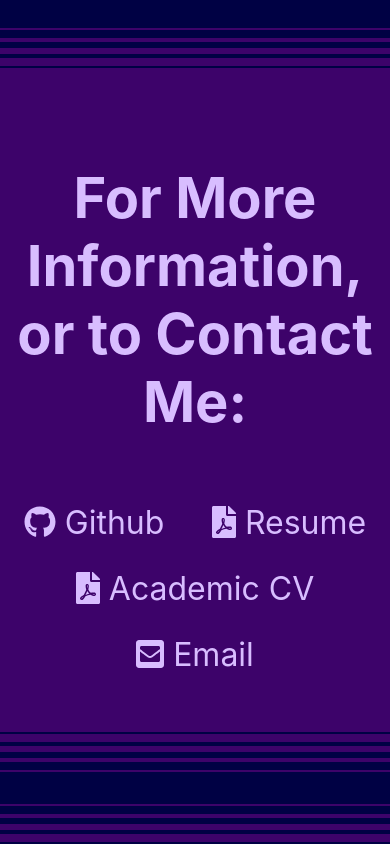
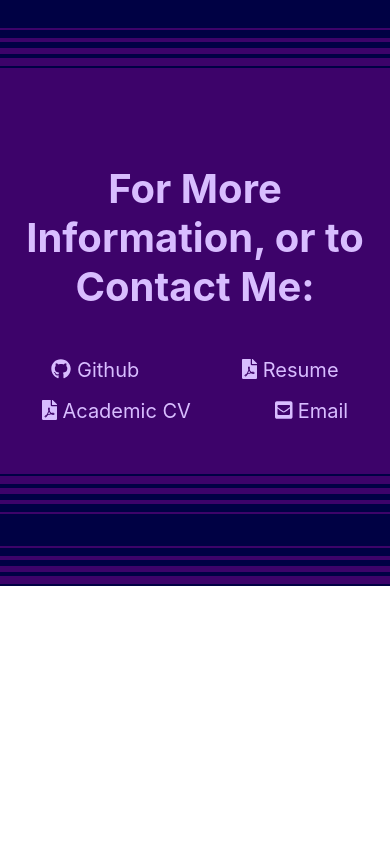
Before and after one commit to thomas-m-d/thomas-m-d.github.io, a React (Create React App) app: page / in a window 390 px wide. Shown: the part 10323-11167 px from the top of the page. After the commit the page ends 10909 px from the top, so only its background shows below. Built offline with nearby package versions, Linux system fonts and the light colour scheme.

Commit message:
Fix font size in contact section

```diff
--- a/src/styles/sectionContact.scss
+++ b/src/styles/sectionContact.scss
@@ -37,3 +37,13 @@
 .sectionContactA:hover {
   background-color: $contactColorLight;
 }
+
+@media only screen and (max-width: 600px) {
+  .sectionContactH1 {
+    font-size: 250%;
+  }
+
+  .sectionContactA {
+    font-size: 125%;
+  }
+}
```
Also changed, not shown: 12 other files (tests, documents, lock files or other folders).
